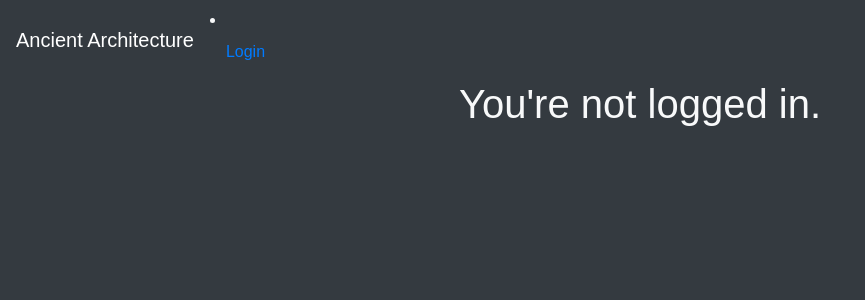
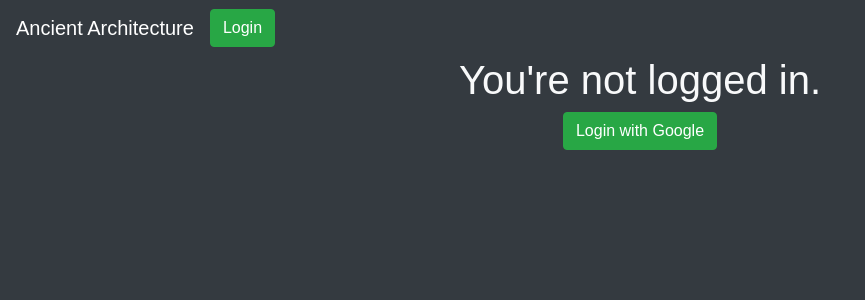
Before and after one commit to BobbyGifford/ancient-architecture, a React (Create React App) app in the folder client/: page / in a window 1280 px wide. Shown: the top 300 px of the page, without its empty margins (0-865 px from the left). Built offline with nearby package versions, Linux system fonts and the light colour scheme; no server answers.

Commit message:
Unauth home page fixed.

```diff
--- a/client/src/components/header/Header.js
+++ b/client/src/components/header/Header.js
@@ -4,11 +4,11 @@ import { Link } from "react-router-dom";
 
 class Header extends Component {
     renderContent() {
-        if (this.props.auth === null || this.props.auth === undefined) {
-            return <li className="nav-item" ><a className="nav-link" href="/auth/google">Login</a></li>
+        if (this.props.auth === null || this.props.auth === undefined || this.props.auth === false) {
+            return <a className="btn btn-success" href="/auth/google">Login</a>
         } else {
             return (
-                <ul className="navbar-nav">
+                <ul className="navbar-nav mr-auto">
                     <li className="nav-item"><Link className="nav-link" to="/profile">{this.props.auth.displayName}</Link></li>
                     <li className="nav-item"><Link className="nav-link" to="/posts">Posts</Link></li>
                 </ul>
@@ -20,12 +20,16 @@ class Header extends Component {
         return (
             <div>
                 <nav className="navbar navbar-expand-lg navbar-dark bg-dark">
-                    <Link to="/posts" className="navbar-brand">Ancient Architecture</Link>
+                    {
+                        this.props.auth ? <Link to="/posts" className="navbar-brand">Ancient Architecture</Link> : <Link to="/" className="navbar-brand">Ancient Architecture</Link>
+                    }
+
                     <button className="navbar-toggler" type="button" data-toggle="collapse" data-target="#navbarNavDropdown" aria-controls="navbarNavDropdown" aria-expanded="false" aria-label="Toggle navigation">
                         <span className="navbar-toggler-icon"></span>
                     </button>
                     <div className="collapse navbar-collapse" id="navbarNavDropdown">
                         {this.renderContent()}
+                        {this.props.auth ? <a href="/api/logout" className="btn btn-success">Logout</a> : null}
                     </div>
                 </nav>
             </div>
--- a/client/src/components/home/Home.js
+++ b/client/src/components/home/Home.js
@@ -9,6 +9,7 @@ class Home extends Component {
             (!this.props.auth ?
                 <div className="text-center">
                     <h1>You're not logged in.</h1>
+                    <a className="btn btn-success" href="/auth/google">Login with Google</a>
                 </div>
                 :
                 <div className="text-center" >
```
